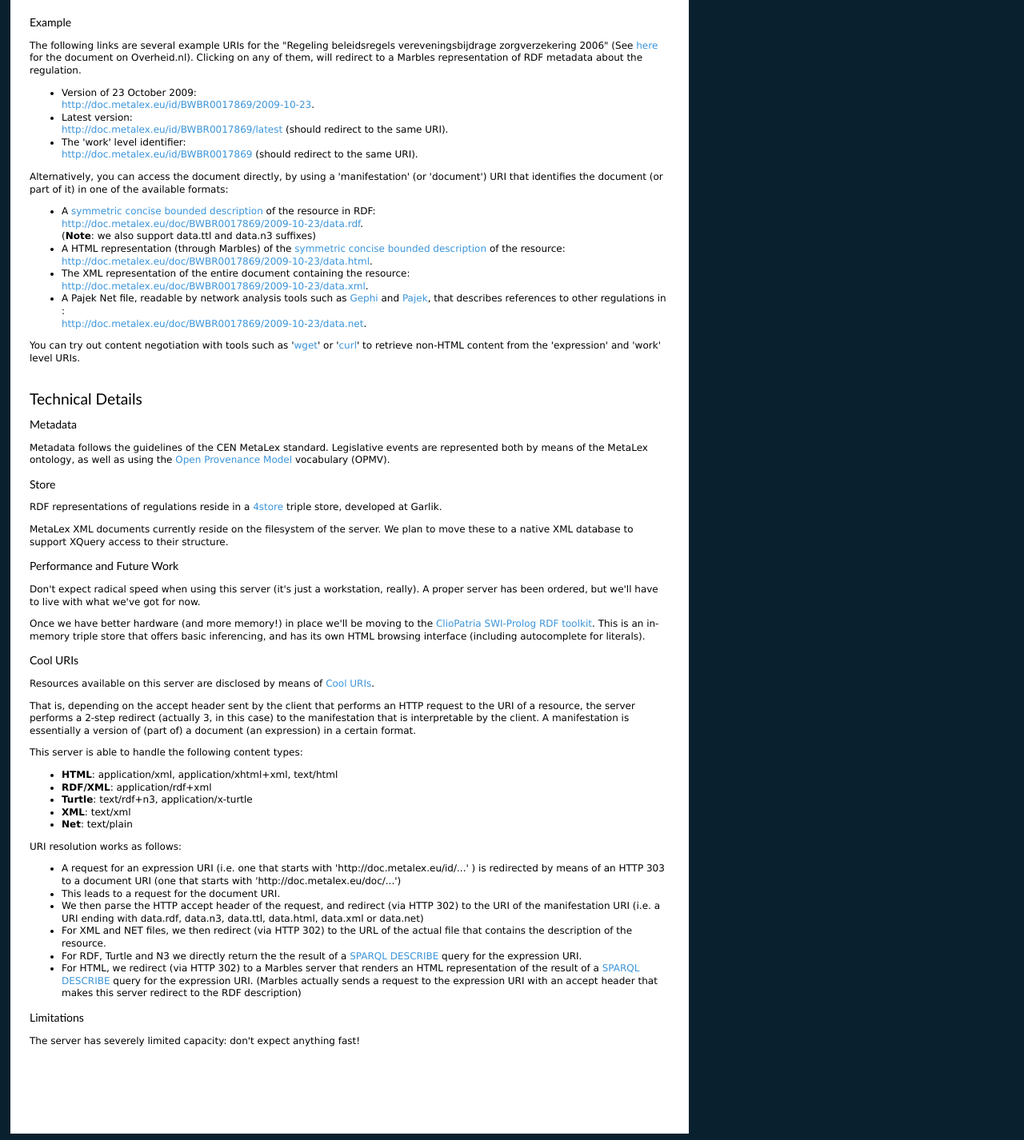
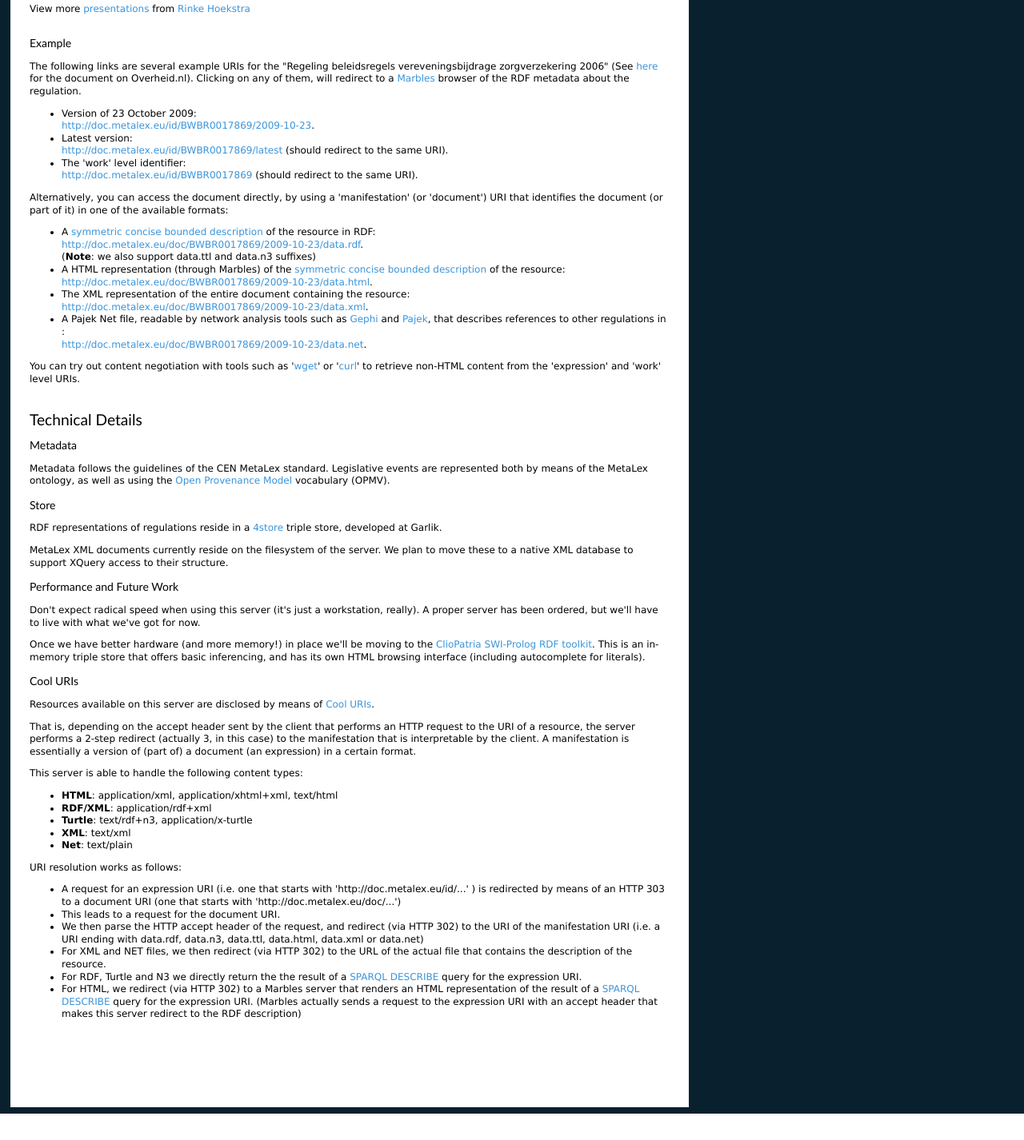
Before and after one commit to CENMetaLex/metalex-web-converter, a Django app: template src/metalex_web_converter/templates/index.html in a window 1280 px wide. Shown: the part 839-2265 px from the top of the page at 80% size. After the commit the page ends 2232 px from the top, so only its background shows below. Run offline with Django 3.2, Linux system fonts and the light colour scheme; the template is opened without the code that fills it, so the values that code supplies are empty.

Commit message:
Improved visibility of search, removed comment on limitations

```diff
--- a/src/metalex_web_converter/templates/index.html
+++ b/src/metalex_web_converter/templates/index.html
@@ -49,9 +49,10 @@ version 3.
 		page</a> for installation and usage instructions.
 </p>
 
+<div style='border: 1px solid black'>
 <h3>Search</h3>
-<p>We have made a simple search interface available at <a href="http://doc.metalex.eu/search">http://doc.metalex.eu/search</a>.
-
+<p>You can search the Metalex Document Server repository at: <a href="http://doc.metalex.eu/search">http://doc.metalex.eu/search</a>.</p>
+</div>
 
 <h3>Presentation</h3>
 
@@ -66,7 +67,7 @@ version 3.
 	beleidsregels vereveningsbijdrage zorgverzekering 2006" (See <a
 		href="http://wetten.overheid.nl/xml.php?regelingID=BWBR0017869">here</a>
 	for the document on Overheid.nl). Clicking on any of them, will
-	redirect to a Marbles representation of RDF metadata about the
+	redirect to a <a href="http://marbles.sourceforge.net">Marbles</a> browser of the RDF metadata about the
 	regulation.
 <ul>
 	<li>Version of 23 October 2009:<br />
@@ -141,7 +142,5 @@ Metadata follows the guidelines of the CEN MetaLex standard. Legislative events
 	<li>For HTML, we redirect (via HTTP 302) to a Marbles server that renders an HTML representation of the result of a <a href="http://www.w3.org/TR/rdf-sparql-query/#describe">SPARQL DESCRIBE</a> query for the expression URI. (Marbles actually sends a request to the expression URI with an accept header that makes this server redirect to the RDF description)</li>
 </ul>
 
-<h3>Limitations</h3>
-<p>The server has severely limited capacity: don't expect anything fast!</p>
 
 {% endblock %}
```
Also changed, not shown: 1 other file.
